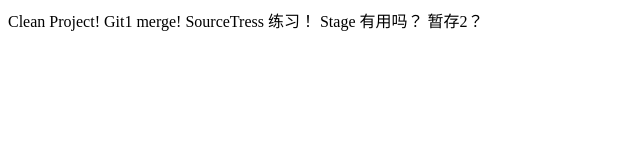
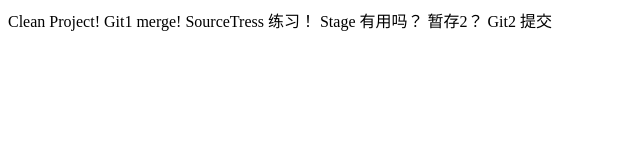
Before and after one commit to leton8888/TestGithubProject1, a plain HTML site: page index.html in a window 1280 px wide. Shown: the full height of the page, 0-640 px from the left. Drawn offline with Linux system fonts and the light colour scheme.

Commit message:
Git2 commit

```diff
--- a/index.html
+++ b/index.html
@@ -10,5 +10,6 @@
 	SourceTress 练习！
 	Stage 有用吗？
 	暂存2？
+	Git2 提交
 </body>
 </html>
```
